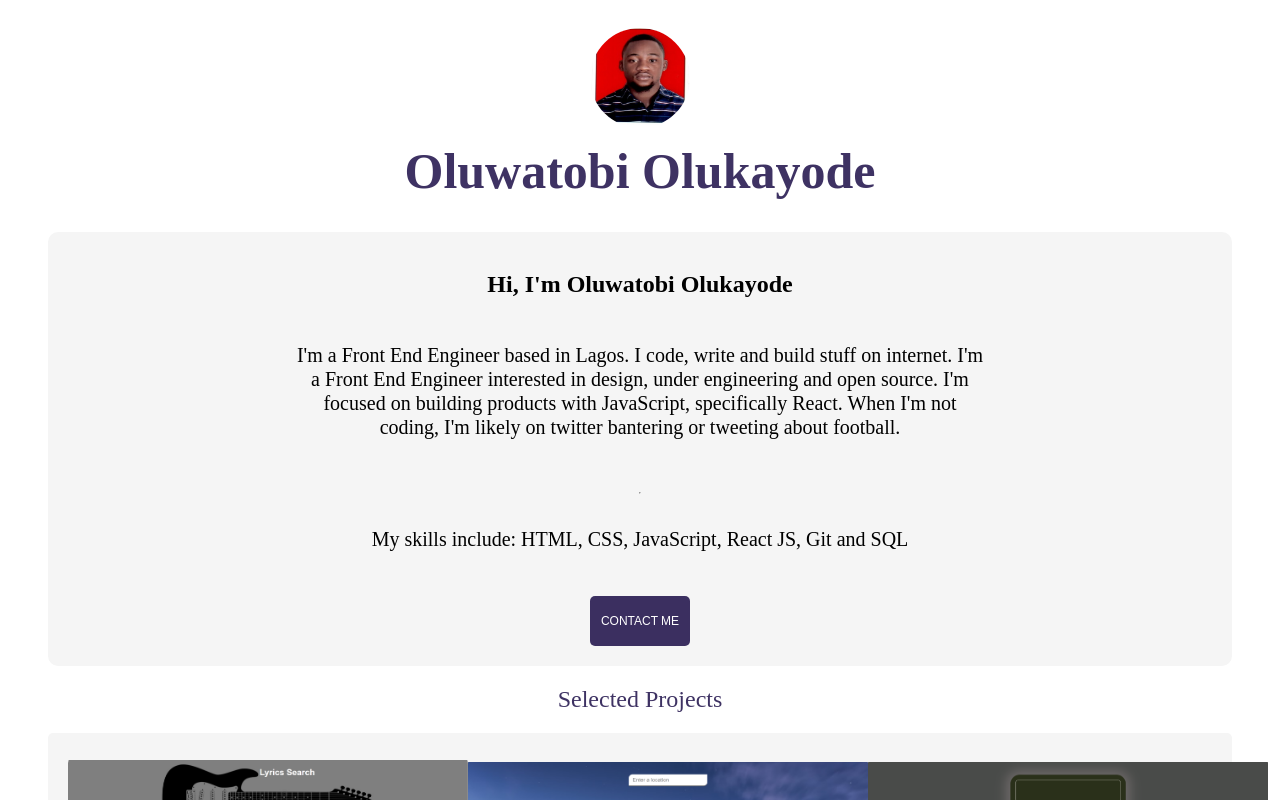
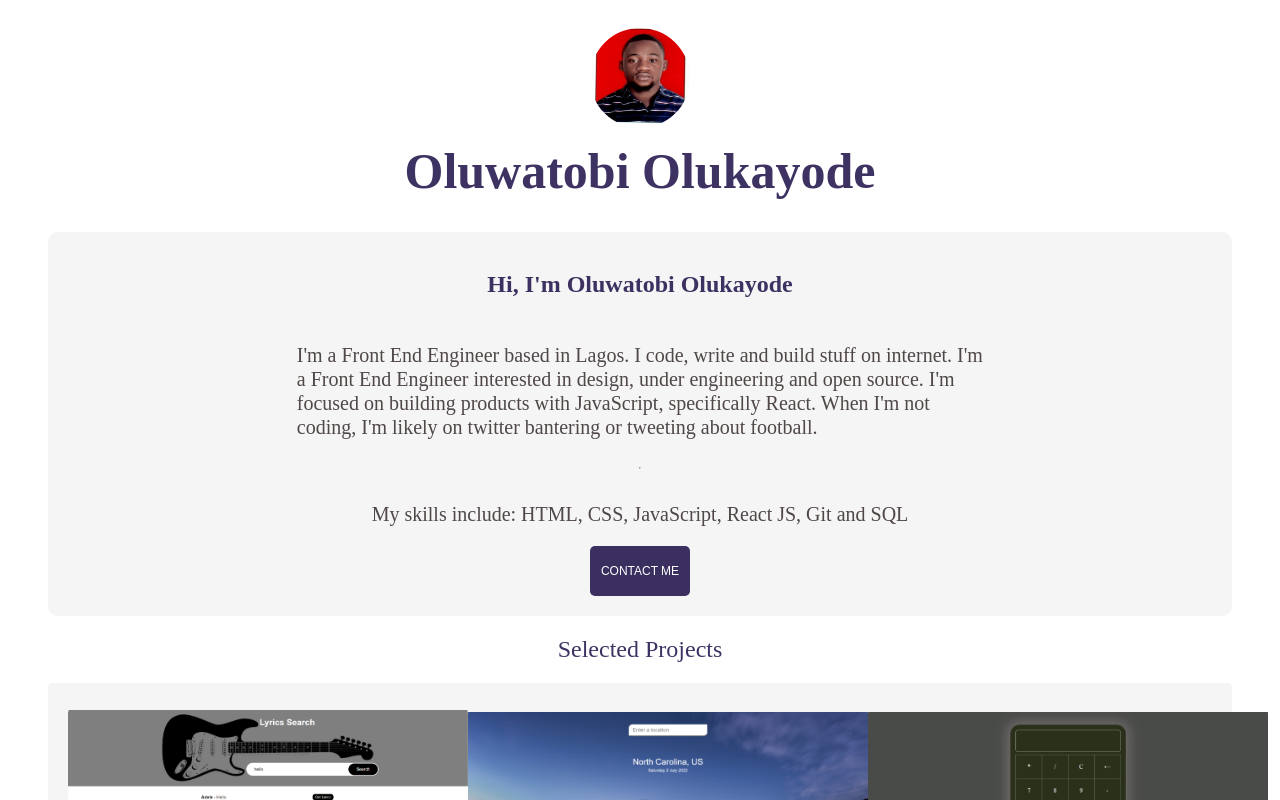
Before and after one commit to Samuel-Tobi/MY-PORTFOLIO, a React (Create React App) app: page / in a window 1280 px wide. Shown: the top 800 px of the page. Built offline with nearby package versions, Linux system fonts and the light colour scheme.

Commit message:
Profile Section Styled

```diff
--- a/src/profile/profile.css
+++ b/src/profile/profile.css
@@ -10,7 +10,7 @@
   align-items: center;
   border-radius: 10px;
 }
-@media screen and (max-width: 600px) {
+@media screen and (max-width: 900px) {
   .profileContainer {
     width: auto;
     height: 600px;
@@ -25,15 +25,14 @@
 }
 
 .profileContainer p {
-  text-align: center;
-  line-height: 80%;
   font-size: 20px;
-  padding: 5px 20% 25px 20%;
-  font-weight: 200;
+  padding: 5px 20% 0px 20%;
   line-height: 24px;
-  display: inline-block;
+  color: rgb(80, 71, 71);
 }
-
+h2 {
+  color: #1e1049db;
+}
 .profileContainer button {
   width: 100px;
   height: 50px;
```
